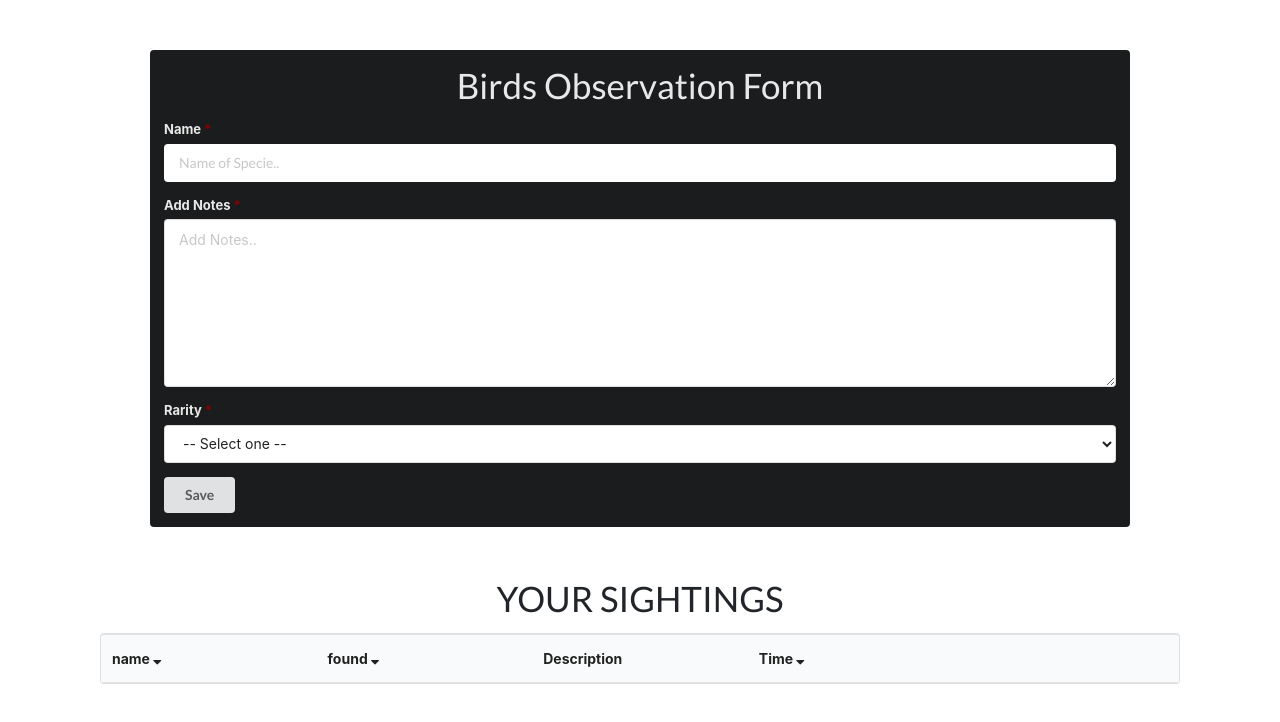
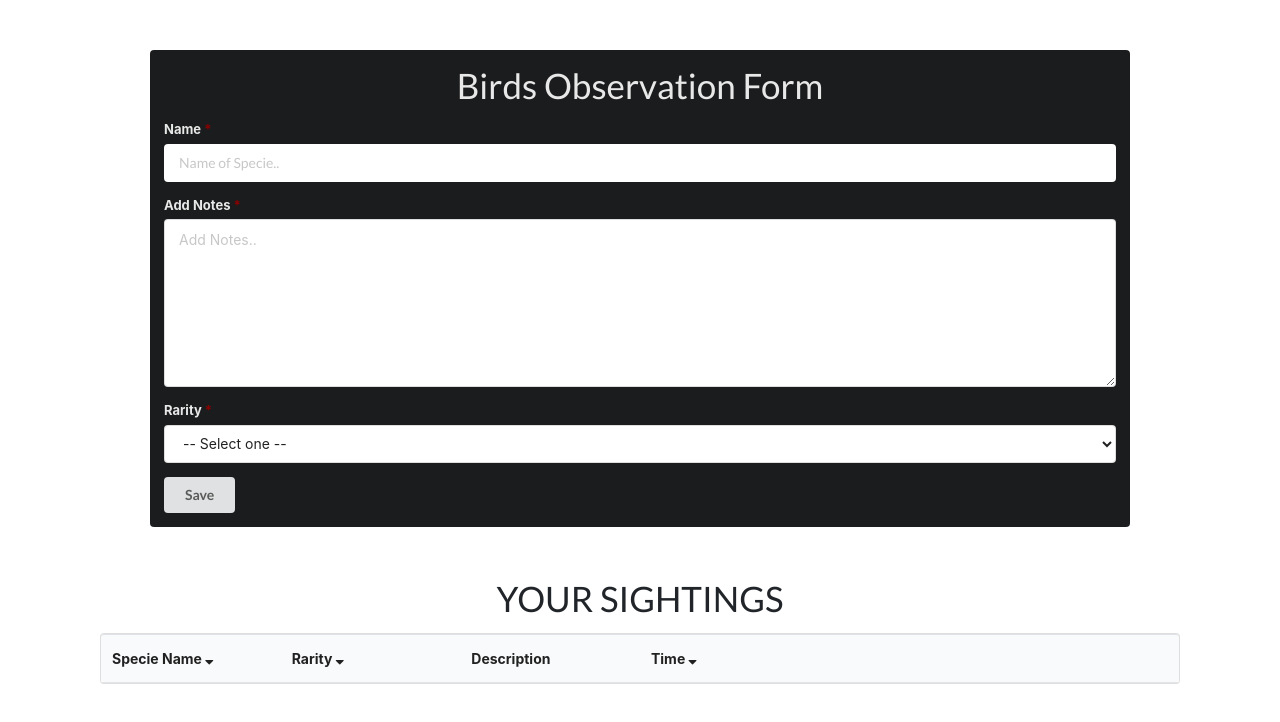
Before and after one commit to maryamsp12/Birds-Watching-App, a React (Create React App) app: page /form in a window 1280 px wide. Shown: the top 722 px of the page. Built offline with nearby package versions, Linux system fonts and the light colour scheme.

Commit message:
Update form.jsx

```diff
--- a/src/components/form.jsx
+++ b/src/components/form.jsx
@@ -1,21 +1,20 @@
 import React, { Component } from 'react';
 import Pagination from './pagination'
 import { paginate } from './paginate'
-// import ListGroup from './listGroup';
-import _ from 'lodash'
 import "font-awesome/css/font-awesome.css"
 import Joi from 'joi-browser'
+import _ from 'lodash'
 
 
 const invertDirection = {
     asc : 'desc',
     desc : 'asc'
 }
+
 class Form extends Component {
         state = {
             list : [],
-            specie: { specieName : '', addNotes : '', found : '',time: '', key : ''},
-
+            specie: { specieName : '', addNotes : '', found : '',time: '',image : '', key : ''},
             errors: {},
             pageSize: 3,
             currentPage: 1,
@@ -26,8 +25,6 @@ class Form extends Component {
 
                    componentDidMount() {
                     this.hydrateStateWithLocalStorage();
-    // add event listener to save state to localStorage
-    // when user leaves/refreshes the page
                     window.addEventListener(
                     "beforeunload",
                     this.saveStateToLocalStorage.bind(this)) }
@@ -37,32 +34,23 @@ componentWillUnmount() {
                     "beforeunload",
                     this.saveStateToLocalStorage.bind(this)
                     );
-    // saves if component has a chance to unmount
                     this.saveStateToLocalStorage();}
 
                 hydrateStateWithLocalStorage() {
-    // for all items in state
                     for (let key in this.state) {
-    // if the key exists in localStorage
                     if (localStorage.hasOwnProperty(key)) {
-    // get the key's value from localStorage
                     let value = localStorage.getItem(key);
-    // parse the localStorage string and setState
                     try {
                     value = JSON.parse(value);
                     this.setState({ [key]: value });
                     } catch (e) {
-    // handle empty string
                     this.setState({ [key]: value }); }}}}
 
                 saveStateToLocalStorage() {
-    // for every item in React state
                     for (let key in this.state) {
-    // save to localStorage
                     localStorage.setItem(key, JSON.stringify(this.state[key]));}}
 
 updateInput(key, value) {
-    // update react state
     this.setState({ [key]: value });}
 
  schema = {
@@ -70,47 +58,23 @@ updateInput(key, value) {
     addNotes: Joi.string().required().label('Description')
 }
 
-validate = () => {
-   // validate entire form
-//const options = { abortEarly : false }
-//const { error } = Joi.validate(this.state.specie, this.schema, options )
-//if (!error) return null
-
-// const errors = {}
-// for (let item of error.details) errors[item.path[0]] = item.message
-// return errors
-
-
-//const errors = {}
-//const { specie } = this.state
-//if (specie.specieName.trim() === '')
-//errors.specieName = 'Specie name is required.'
-//if (this.state.specie.addNotes.trim() === '')
-//this.state.errors.addNotes = 'Say something.'
-//return Object.keys(errors).length === 0 ? null : errors
-//console.log('validate')
-        }
+    handleChange = (e) => {
+        const specie = {...this.state.specie}
+        specie[e.currentTarget.name] = e.currentTarget.value
+        specie.key = Date.now()
+        specie.time = new Date().toLocaleString()
+        this.setState({ specie : specie })}
 
     handleSubmit = (e) => {
         e.preventDefault()
-
-//const errors = this.validate()
-
         const specie = this.state.specie
         if (specie.specieName !== '' && specie.addNotes !== '' && specie.found !== ''){
         const list = [...this.state.list, specie]
 
         this.setState({ list: list,
-specie: {specieName: '', addNotes:'', found:'', key: '', time:'' }})  //errors property should be object never be null
-//if (errors) return
+        specie: {specieName: '', addNotes:'', found:'',image: '', key: '', time:'' }})
         }}
 
-handleChange = (e) => {
-const specie = {...this.state.specie}
-specie[e.currentTarget.name] = e.currentTarget.value.toUpperCase()
-specie.key = Date.now()
-specie.time = new Date().toLocaleString()
-this.setState({ specie : specie })}
 
     createEntry = obs => {
             return ( <table className="ui fixed table">
@@ -120,8 +84,9 @@ return ( <table className="ui fixed table">
             <td>{obs.found}</td>
             <td>{obs.addNotes}</td>
             <td>{obs.time}</td>
+            <td>{obs.image}</td>
 
-<td key={obs.key}><button onClick={()=>this.handleDelete(obs.key)}>Delete</button></td>
+            <td key={obs.key}><button onClick={()=>this.handleDelete(obs.key)} className="btn btn-danger" >Delete</button></td>
             </tr></tbody>
             </table>)}
 
@@ -134,19 +99,7 @@ handlePageChange = page => {
         this.setState ({ currentPage : page})
         }
 
-handleItemSelect = item => {
-console.log()
- }
-
     handleSort = (columnName) => {
-// const sortColumn = {...this.state.sortColumn}
-// if (sortColumn.path === path)
-//    sortColumn.order = sortColumn.order === "asc" ? "desc" : "asc"
-//    else {
-//        sortColumn.path = path
-//        sortColumn.order = "asc"
-//    }
-// setState({ sortColumn : { path: path, order: 'asc' } })
         this.setState ( state => ({
         columnToSort: columnName,
         sortDirection:
@@ -154,22 +107,16 @@ this.setState ( state => ({
         ? invertDirection[state.sortDirection]
         : 'asc'
         }))
-
     }
     renderSortIcon = column => {
+       if (this.state.sortDirection === "asc") return <i className='fa  fa-sort-asc' />
+       return <i className='fa fa-sort-desc' />}
 
-   if (this.state.sortDirection === "asc") return <i className='fa  fa-sort-asc' />
-   return <i className='fa fa-sort-desc' />
-
-}
-
-// {this.state.errors && <div>{this.state.errors.specieName}</div>}
 
        render() {
     const sorted = _.orderBy(this.state.list, this.state.columnToSort, this.state.sortDirection)
     const species = paginate(sorted, this.state.currentPage, this.state.pageSize)
     const speciesList = species.map(this.createEntry)
-
 
 return (
 
@@ -183,20 +130,21 @@ return (
                     <div className="field">
                         <label htmlFor="specieName">Name <span style={{color: '#8B0000'}}>*</span></label>
                         <input name="specieName" id="specieName" value={this.state.specie.specieName} onChange={this.handleChange} placeholder="Name of Specie.." type="text" />
-                        {this.state.errors.specieName && <div>{this.state.errors.specieName}</div>}
+
 
                     </div>
                     <div className="field">
                         <label htmlFor="addNotes">Add Notes <span style={{color: '#8B0000'}}>*</span> </label>
                         <textarea name="addNotes" id="addNotes" value={this.state.specie.addNotes} onChange={this.handleChange} placeholder="Add Notes.." type="text" />
                     </div>
+
                     <div className="field">
                         <label>Rarity <span style={{color: '#8B0000'}}>*</span></label>
                         <select  value={this.state.found} name="found" onChange={this.handleChange} id="found">
                         <option defaultValue className="disabled">-- Select one  --</option>
-                        <option value="extremelyRare"> Extremely Rare </option>
-                        <option value="rare"> Rare </option>
-                        <option value="common"> Common </option>
+                        <option value="Extremely Rare" id="1"> Extremely Rare </option>
+                        <option value="Rare" id=""> Rare </option>
+                        <option value="Common" id=""> Common </option>
                         </select>
                     </div>
                     <button className="ui submit button field">Save</button>
@@ -205,30 +153,37 @@ return (
 
 
             <div className="container">
-                    <div>
+                    <div className="row">
+
+                    <div className="col">
+                    <div style={{marginBottom:'10px'}}>
                     <h1 style={{textAlign:'center'}}>YOUR SIGHTINGS</h1>
+
+                    </div>
                       <table class="ui fixed table">
                        <thead >
                        <tr>
-                       <th onClick={() => this.handleSort('name')} style={{cursor: 'pointer'}}> name {this.renderSortIcon()} </th>
-                       <th onClick={() => this.handleSort('found')} style={{cursor: 'pointer'}}> found {this.renderSortIcon()}</th>
+                       <th onClick={() => this.handleSort('name')} style={{cursor: 'pointer'}}> Specie Name {this.renderSortIcon()} </th>
+                       <th onClick={() => this.handleSort('found')} style={{cursor: 'pointer'}}> Rarity {this.renderSortIcon()}</th>
                        <th>Description</th>
                        <th onClick={() => this.handleSort('time')} style={{cursor: 'pointer'}}> Time {this.renderSortIcon()}</th>
+                       <th></th>
                        <th></th>
 
                        </tr>
                        </thead>
                        </table>
-                       {speciesList}</div>
+                       {speciesList}
 
                     <div style={{marginTop: '20px'}}>
                        <Pagination obsCount={this.state.list.length}
-                                    pageSize={4}
+                                    pageSize={10}
                                     currentPage={this.state.currentPage}
                                     onPageChange={this.handlePageChange}/>
                     </div>
                     </div>
             </div>
+    </div>                  </div>
 
 
 
```
Lines whose indentation alone changed are shown as unchanged.
